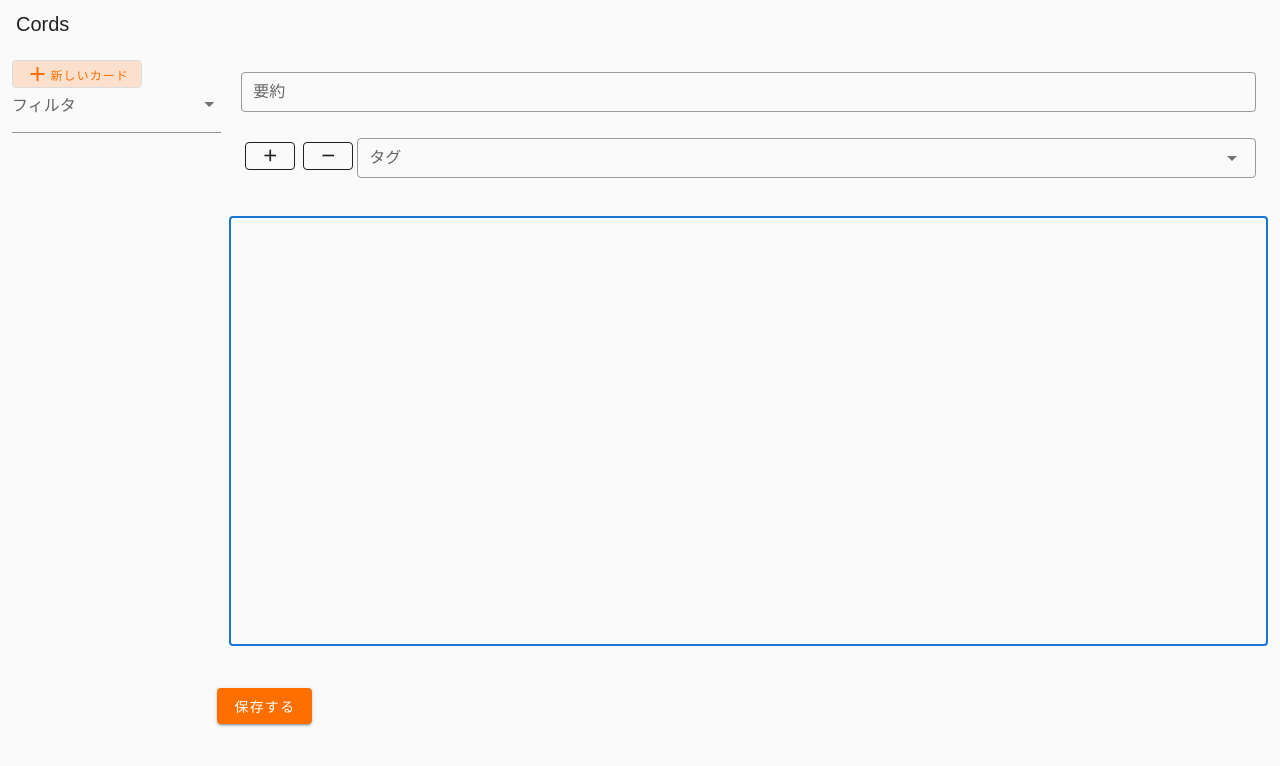
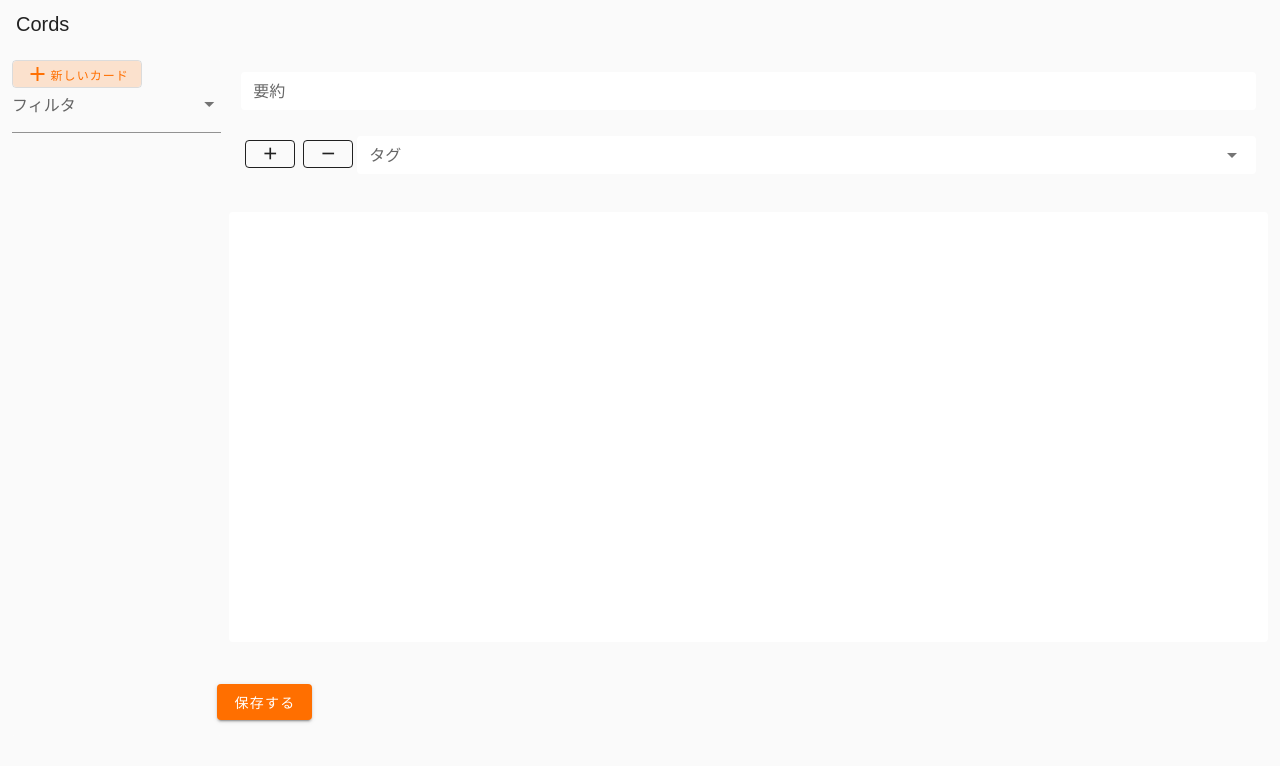
Before and after one commit to simonNozaki/cords, a Nuxt app: page / in a window 1280 px wide. Shown: the top 766 px of the page. Built offline with nearby package versions, Linux system fonts and the light colour scheme; a web font is replaced by a local one.

Commit message:
style: 入力フィールドのスタイル微調整

```diff
--- a/components/CreateCardForm.vue
+++ b/components/CreateCardForm.vue
@@ -3,14 +3,14 @@
     <v-container fluid>
       <v-row no-gutters>
         <v-col>
-          <v-text-field v-model="title" label="要約" outlined dense> </v-text-field>
+          <v-text-field v-model="title" label="要約" solo flat dense> </v-text-field>
         </v-col>
       </v-row>
       <v-row no-gutters>
         <AddTagDialog class="ma-1" />
         <DeleteTagDialog :tags="tags" class="ma-1" />
         <v-col>
-          <v-select v-model="tag" :items="tags" label="タグ" outlined dense> </v-select>
+          <v-select v-model="tag" :items="tags" label="タグ" solo flat dense> </v-select>
         </v-col>
       </v-row>
     </v-container>
--- a/components/EditCardForm.vue
+++ b/components/EditCardForm.vue
@@ -3,14 +3,14 @@
     <v-container fluid>
       <v-row no-gutters>
         <v-col>
-          <v-text-field v-model="note.title" label="要約" outlined dense> </v-text-field>
+          <v-text-field v-model="note.title" label="要約" solo flat dense> </v-text-field>
         </v-col>
       </v-row>
       <v-row no-gutters>
         <AddTagDialog class="ma-1" />
         <DeleteTagDialog :tags="tags" class="ma-1" />
         <v-col>
-          <v-select v-model="note.tag" :items="tags" label="タグ" outlined dense> </v-select>
+          <v-select v-model="note.tag" :items="tags" label="タグ" solo flat dense> </v-select>
         </v-col>
       </v-row>
     </v-container>
--- a/components/atoms/TextEditor.vue
+++ b/components/atoms/TextEditor.vue
@@ -4,7 +4,8 @@
     autofocus
     no-resize
     full-width
-    outlined
+    solo
+    flat
     :rows="row"
     class="textarea-editor-font"
     @input="completeToken"
```
